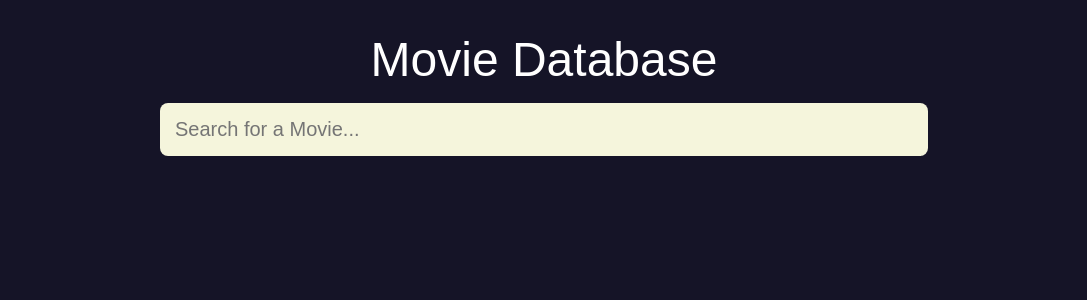
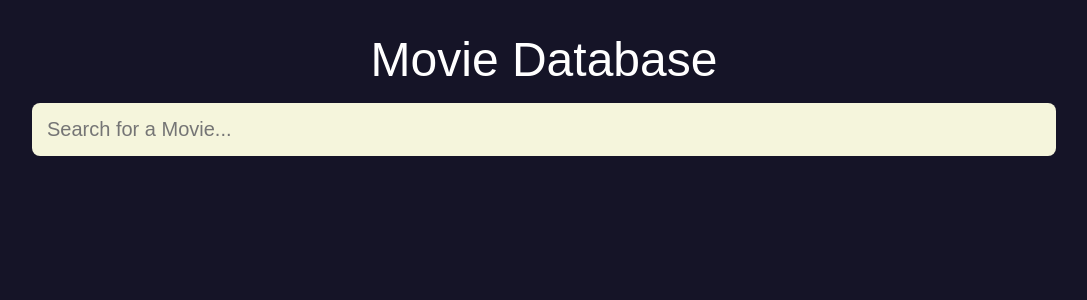
Before and after one commit to sparshsukralia/movie-app-reactjs, a React (Create React App) app: page / in a window 1280 px wide. Shown: the top 300 px of the page, without its empty margins (96-1183 px from the left). Built offline with nearby package versions, Linux system fonts and the light colour scheme.

Commit message:
css modifie

```diff
--- a/src/App.css
+++ b/src/App.css
@@ -24,7 +24,7 @@ header h1 {
 
 main {
   width: 100%;
-  max-width: 60%;
+  max-width: 80%;
   margin: 0 auto;
 }
 
```
